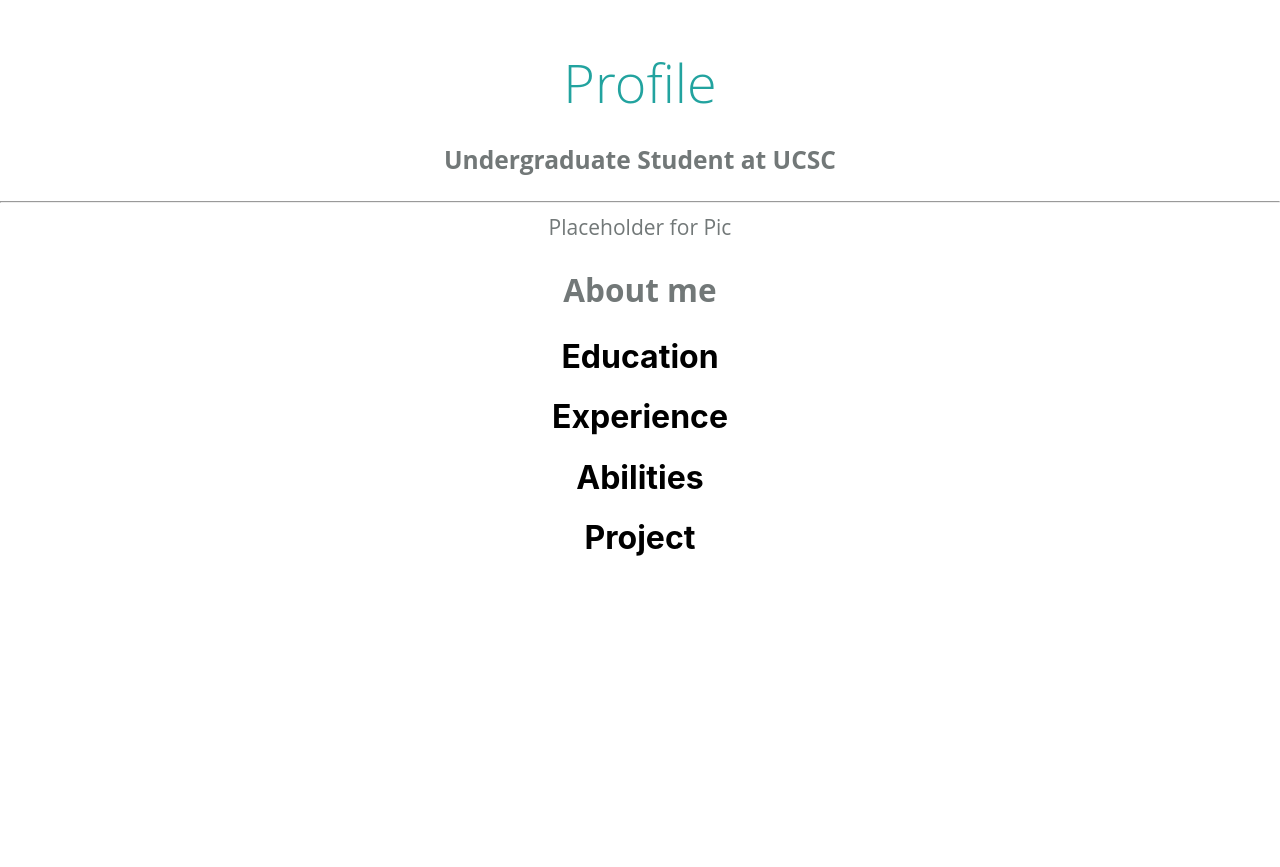
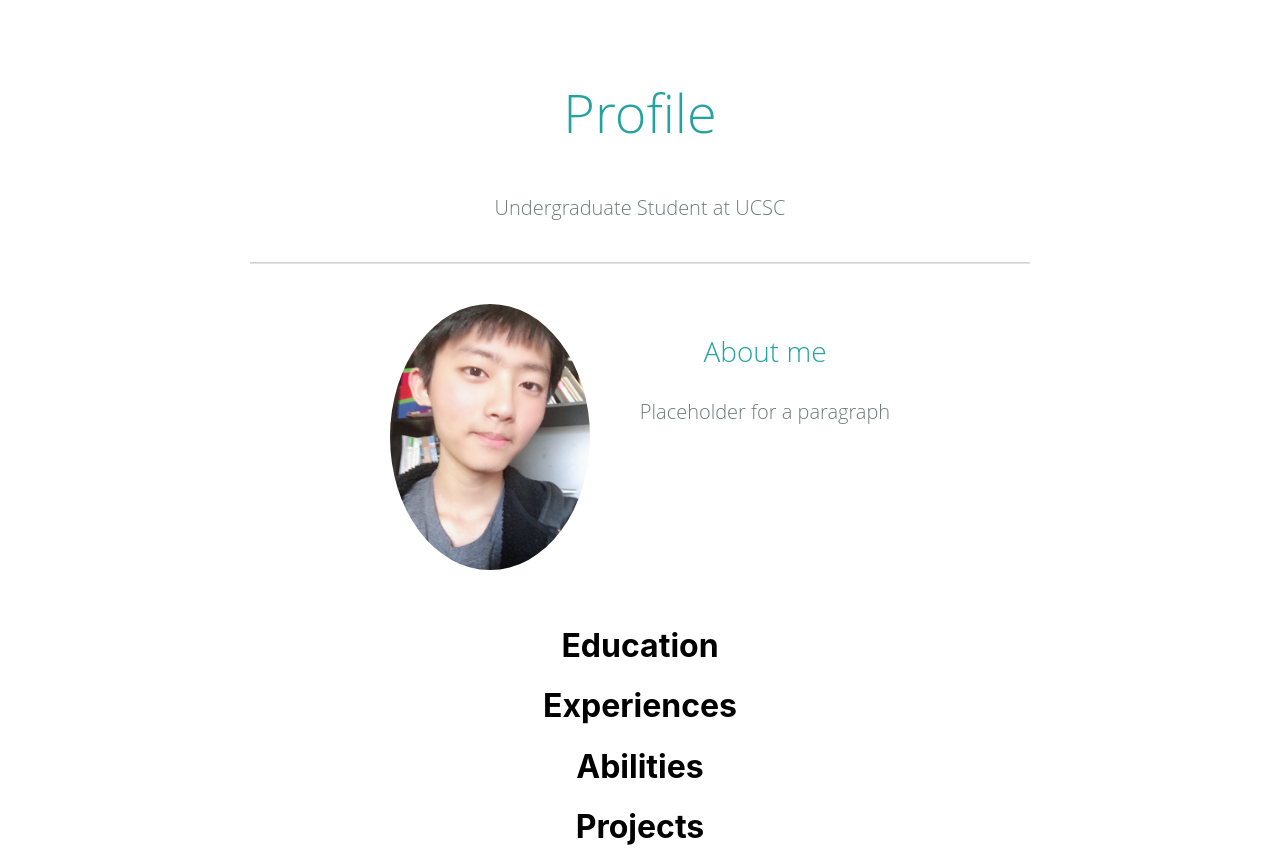
Before and after one commit to LeonLin0516/My_Web, a React (Create React App) app: page / in a window 1280 px wide. Before the commit the page ends 800 px from the top, so only its background shows below. Built offline with nearby package versions, Linux system fonts and the light colour scheme.

Commit message:
Progress on Profile

```diff
--- a/src/Component/Experience/Experience.js
+++ b/src/Component/Experience/Experience.js
@@ -3,7 +3,7 @@ import React from 'react';
 const Experience = () => (
   <div>
     <h1>Education</h1>
-    <h1>Experience</h1>
+    <h1>Experiences</h1>
   </div>
 )
 
--- a/src/Component/Profile/Profile.css
+++ b/src/Component/Profile/Profile.css
@@ -1,19 +1,59 @@
 .Profile-Container {
-  background-color: white;
+  display: block;
 }
 
 .Profile {
-  font-size: 21px;
-  text-align: center;
-  color: #727878;
-  font-family: 'Open Sans', sans-serif !important;
+  padding: 30px 250px;
+  max-width: 1280px;
+  margin-right: auto;
+  margin-left: auto;
 }
 
-.Profile-Header {
+h2 {
   font-size: 54px;
   text-align: center;
   font-weight: 300;
   color: #22A39F;
   font-family: 'Open Sans', sans-serif !important;
+}
+
+p {
+  text-align: center;
+  color: #727878;
   margin-bottom: 20px;
+  font-size: 20px;
+  font-weight: 300;
+  line-height: 1.4;
+  font-family: 'Open Sans', sans-serif !important;
 }
+
+hr {
+  margin: 40px 0px;
+  border-color: #727878;
+  opacity: 0.2;
+}
+
+.About {
+  justify-content: center;
+  display: flex;
+}
+
+.About .Pic {
+  margin-right: 50px;
+}
+
+.About .Pic img{
+  width: 100%;
+  max-width: 200px;
+  height: auto;
+  border-radius: 50%;
+}
+
+
+
+.About .About-Me h3{
+  font-size: 28px;
+  font-weight: 300;
+  color: #22A39F;
+  font-family: 'Open Sans', sans-serif !important;
+}
--- a/src/Component/Profile/Profile.js
+++ b/src/Component/Profile/Profile.js
@@ -1,14 +1,20 @@
 import React from 'react'
+import Photo from './LL_Photo.JPG'
 
 const Profile = () => (
   <div className="Profile-Container">
     <div className="Profile">
-      <h2 className="Profile-Header">Profile</h2>
-      <h3>Undergraduate Student at UCSC</h3>
+      <h2>Profile</h2>
+      <p>Undergraduate Student at UCSC</p>
       <hr></hr>
       <div className="About">
-        <div>Placeholder for Pic</div>
-        <h2>About me</h2>
+        <div className="Pic">
+          <img src={Photo} alt="Leon" width="150" height="200"></img>
+        </div>
+        <div className="About-Me">
+          <h3>About me</h3>
+          <p>Placeholder for a paragraph</p>
+        </div>
       </div>
     </div>
   </div>
--- a/src/Component/Project/Project.js
+++ b/src/Component/Project/Project.js
@@ -1,5 +1,5 @@
 import React from 'react'
 
-const Project = () => <h1>Project</h1>
+const Project = () => <h1>Projects</h1>
 
 export default Project
```
Also changed, not shown: src/Component/Profile/LL_Photo.JPG (added), 1 other file (tests, documents, lock files or other folders).
